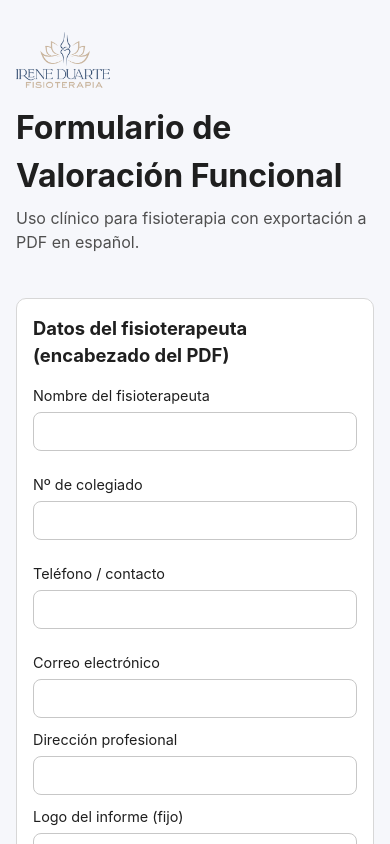
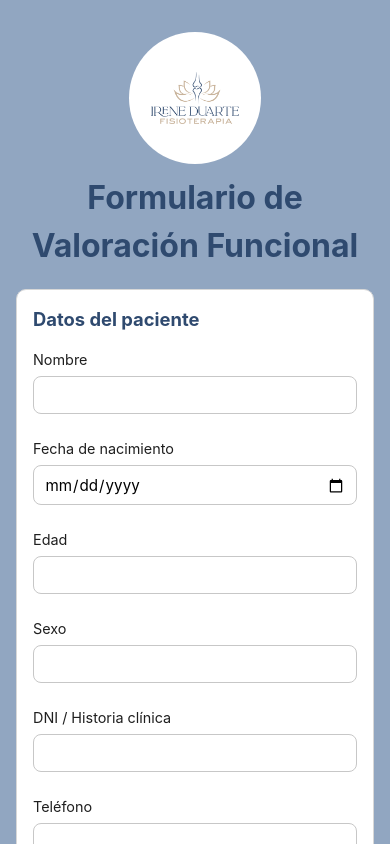
Before and after one commit to adherrera14/formulario-evaluacion-fisioterapia, a React (Vite) app: page / in a window 390 px wide. Shown: the top 844 px of the page. Built offline with nearby package versions, Linux system fonts and the light colour scheme.

Commit message:
Refine form and PDF behavior: fixed branding, styling, and omit empty fields

```diff
--- a/src/App.css
+++ b/src/App.css
@@ -6,20 +6,35 @@
 
 .brand-header {
   display: flex;
+  flex-direction: column;
   align-items: center;
-  gap: 1rem;
+  gap: 0.6rem;
   margin-bottom: 1.2rem;
 }
 
+.brand-logo-badge {
+  width: 148px;
+  height: 148px;
+  border-radius: 999px;
+  background: #ffffff;
+  display: grid;
+  place-items: center;
+}
+
 .brand-logo {
-  height: 56px;
-  width: auto;
+  width: 104px;
+  height: 104px;
   object-fit: contain;
+}
+
+.brand-header h1 {
+  text-align: center;
 }
 
 .app-shell h1 {
   font-size: 2rem;
   margin: 0;
+  color: #2f4a6f;
 }
 
 .app-subtitle {
@@ -43,6 +58,7 @@
 .panel h2 {
   margin-top: 0;
   font-size: 1.15rem;
+  color: #2f4a6f;
 }
 
 .grid {
@@ -118,8 +134,13 @@ textarea {
     grid-template-columns: 1fr;
   }
 
-  .brand-header {
-    flex-direction: column;
-    align-items: flex-start;
+  .brand-logo {
+    width: 88px;
+    height: 88px;
+  }
+
+  .brand-logo-badge {
+    width: 132px;
+    height: 132px;
   }
 }
--- a/src/App.tsx
+++ b/src/App.tsx
@@ -13,11 +13,6 @@ type FormState = {
   direccion: string
   fechaEvaluacion: string
   evaluador: string
-  fisioterapeuta: string
-  numeroColegiado: string
-  contactoCentro: string
-  correoCentro: string
-  direccionCentro: string
   caidas12Meses: string
   lesionesRelacionadas: string
   enfermedadesCronicas: string
@@ -67,11 +62,6 @@ const initialForm: FormState = {
   direccion: '',
   fechaEvaluacion: '',
   evaluador: '',
-  fisioterapeuta: '',
-  numeroColegiado: '',
-  contactoCentro: '',
-  correoCentro: '',
-  direccionCentro: '',
   caidas12Meses: '',
   lesionesRelacionadas: '',
   enfermedadesCronicas: '',
@@ -119,6 +109,13 @@ const interventionOptions = [
   'Educación sobre caídas',
   'Adaptación del hogar',
 ]
+
+const professionalProfile = {
+  nombre: 'Irene Duarte Guzmán',
+  telefono: '8699-3166',
+  email: 'irene.duarte@hotmail.com',
+  codigo: 'CTCR TF-2417',
+}
 
 function App() {
   const [form, setForm] = useState<FormState>(initialForm)
@@ -177,8 +174,7 @@ function App() {
     cursorY: number,
     pageWidth: number,
   ) => {
-    const safeValue = value?.trim() ? value : 'No especificado'
-    const content = `${label}: ${safeValue}`
+    const content = `${label}: ${value.trim()}`
     const lines = doc.splitTextToSize(content, pageWidth - 20)
     doc.text(lines, 10, cursorY)
     return cursorY + lines.length * 6
@@ -206,23 +202,27 @@ function App() {
     doc.text('Informe de Valoración Funcional', 47, 14)
     doc.setFontSize(10)
     doc.text(`Fecha de emisión: ${today}`, 47, 20)
-    doc.text(`Fisioterapeuta: ${form.fisioterapeuta || 'No especificado'}`, 47, 26)
-    doc.text(`Nº colegiado: ${form.numeroColegiado || 'No especificado'}`, 47, 32)
-    doc.text(`Contacto: ${form.contactoCentro || 'No especificado'}`, 47, 38)
-    doc.text(`Correo: ${form.correoCentro || 'No especificado'}`, 47, 44)
-    doc.text(`Dirección: ${form.direccionCentro || 'No especificado'}`, 47, 50)
+    doc.text(`Fisioterapeuta: ${professionalProfile.nombre}`, 47, 26)
+    doc.text(`Teléfono: ${professionalProfile.telefono}`, 47, 32)
+    doc.text(`Email: ${professionalProfile.email}`, 47, 38)
+    doc.text(`Código profesional: ${professionalProfile.codigo}`, 47, 44)
     doc.setLineWidth(0.4)
-    doc.line(10, 56, pageWidth - 10, 56)
+    doc.line(10, 50, pageWidth - 10, 50)
 
-    cursorY = 64
+    cursorY = 58
 
     const writeSection = (title: string, rows: Array<{ label: string; value: string }>) => {
+      const rowsWithValue = rows.filter((row) => row.value.trim().length > 0)
+      if (rowsWithValue.length === 0) {
+        return
+      }
+
       cursorY = ensurePage(doc, cursorY)
       doc.setFontSize(12)
       doc.text(title, 10, cursorY)
       cursorY += 7
       doc.setFontSize(10)
-      rows.forEach((row) => {
+      rowsWithValue.forEach((row) => {
         cursorY = ensurePage(doc, cursorY)
         cursorY = addLabeledLine(doc, row.label, row.value, cursorY, pageWidth)
       })
@@ -283,7 +283,7 @@ function App() {
       { label: 'Duración por sesión (min)', value: form.duracionSesion },
       {
         label: 'Intervenciones propuestas',
-        value: form.intervenciones.length ? form.intervenciones.join(', ') : 'No especificado',
+        value: form.intervenciones.join(', '),
       },
       { label: 'Ejercicios indicados hoy', value: form.ejerciciosHoy },
       { label: 'Impresión funcional / plan 3 meses', value: form.impresionFuncional },
@@ -300,44 +300,15 @@ function App() {
   return (
     <main className="app-shell">
       <header className="brand-header">
-        <img src="/logo.png" alt="Logo del centro" className="brand-logo" />
+        <div className="brand-logo-badge">
+          <img src="/logo.png" alt="Logo del centro" className="brand-logo" />
+        </div>
         <div>
           <h1>Formulario de Valoración Funcional</h1>
-          <p className="app-subtitle">Uso clínico para fisioterapia con exportación a PDF en español.</p>
         </div>
       </header>
 
       <form onSubmit={handleSubmit} className="form-layout">
-        <section className="panel">
-          <h2>Datos del fisioterapeuta (encabezado del PDF)</h2>
-          <div className="grid two-cols">
-            <label>
-              Nombre del fisioterapeuta
-              <input name="fisioterapeuta" value={form.fisioterapeuta} onChange={handleChange} />
-            </label>
-            <label>
-              Nº de colegiado
-              <input name="numeroColegiado" value={form.numeroColegiado} onChange={handleChange} />
-            </label>
-            <label>
-              Teléfono / contacto
-              <input name="contactoCentro" value={form.contactoCentro} onChange={handleChange} />
-            </label>
-            <label>
-              Correo electrónico
-              <input name="correoCentro" value={form.correoCentro} onChange={handleChange} />
-            </label>
-          </div>
-          <label>
-            Dirección profesional
-            <input name="direccionCentro" value={form.direccionCentro} onChange={handleChange} />
-          </label>
-          <label>
-            Logo del informe (fijo)
-            <input value="public/logo.png" readOnly />
-          </label>
-        </section>
-
         <section className="panel">
           <h2>Datos del paciente</h2>
           <div className="grid two-cols">
--- a/src/index.css
+++ b/src/index.css
@@ -3,7 +3,7 @@
   line-height: 1.5;
   font-weight: 400;
   color: #1f1f1f;
-  background-color: #f6f7fb;
+  background-color: #91A6C1;
 
   font-synthesis: none;
   text-rendering: optimizeLegibility;
@@ -14,7 +14,7 @@
 body {
   margin: 0;
   min-width: 320px;
-  background-color: #f6f7fb;
+  background-color: #91A6C1;
 }
 
 button {
```
Also changed, not shown: 1 other file (tests, documents, lock files or other folders).
